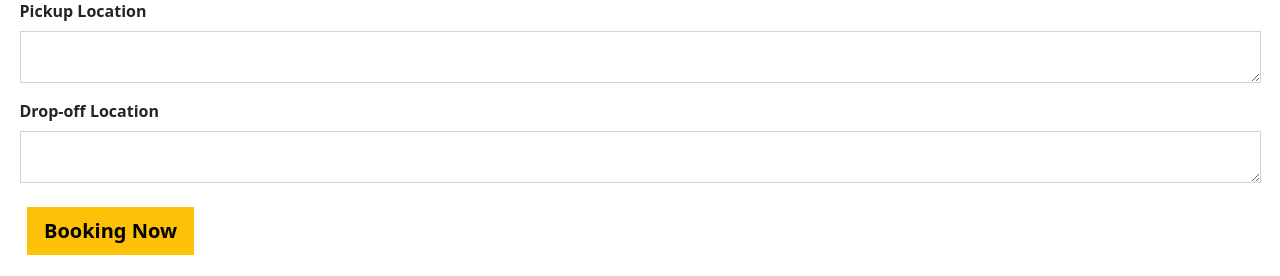
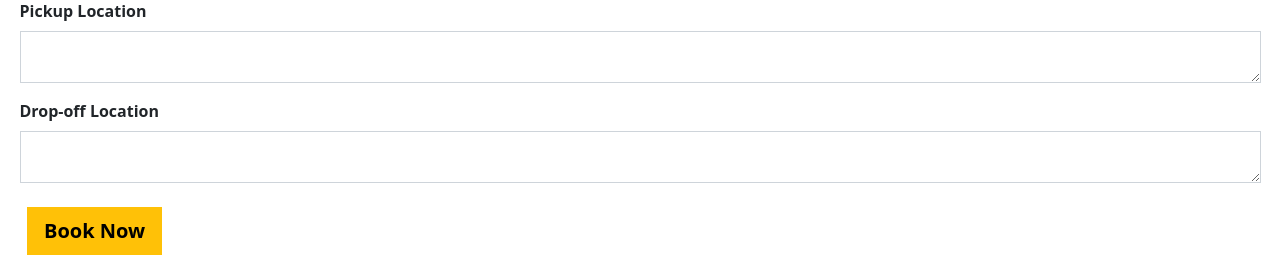
Before and after one commit to RMMNPerera/CityTaxi-ASE, a PHP site: page /CityTaxi-ASE/index.php?p=booking in a window 1280 px wide. Shown: the part 73-349 px from the top of the page. Run offline with PHP 8.4, Linux system fonts and the light colour scheme; data comes from the database, SQL or seed files in the repository; some libraries are stand-ins or nearby versions.

Commit message:
Update booking.php

```diff
--- a/booking.php
+++ b/booking.php
@@ -12,7 +12,7 @@
 			<textarea name="drop_zone" id="drop_zone" rows="2" class="form-control form-control-sm rounded-0" required></textarea>
 		</div>
 		<div class="col-auto mt-4">
-			<a class="btn btn-warning btn-lg rounded-0" href="register.php"><b>Booking Now</b></a>
+			<a class="btn btn-warning btn-lg rounded-0" href="register.php"><b>Book Now</b></a>
 		</div>
 	</form>
 </div><br>
```
